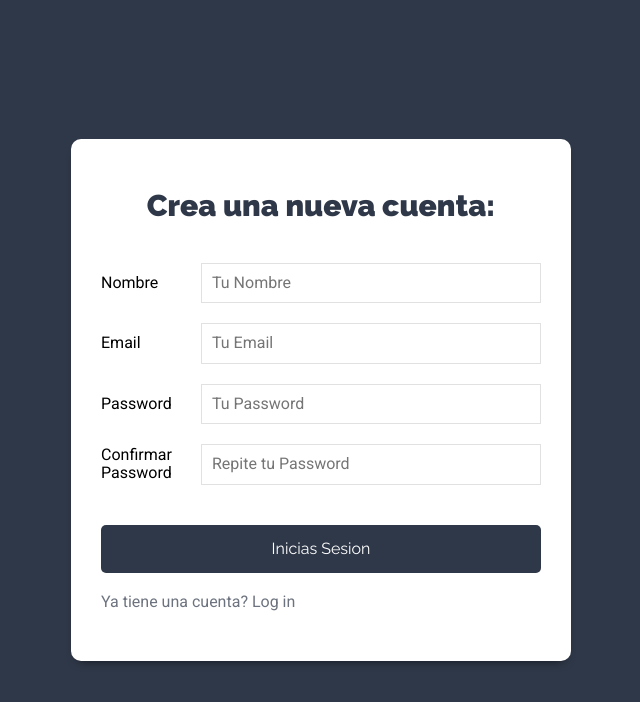
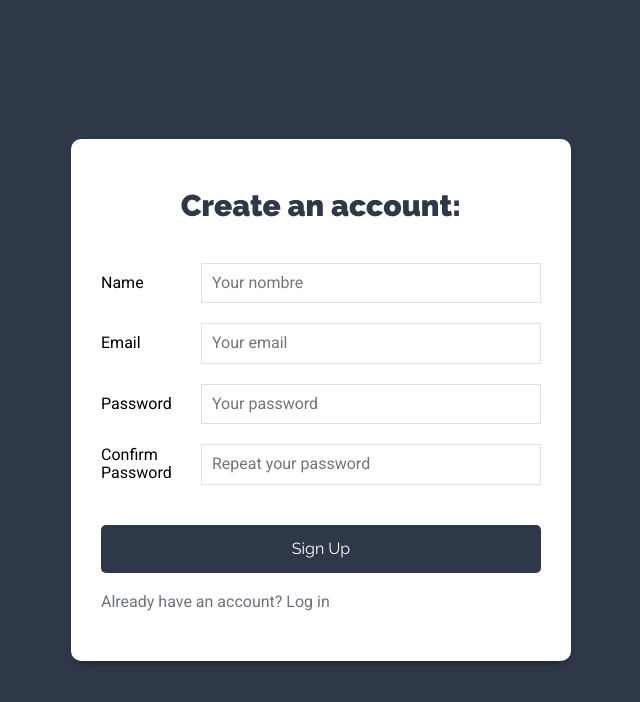
Before and after one commit to juliosalas89/tasks-frontend, a React (Create React App) app: page /nueva-cuenta in a window 1280 px wide. Shown: the top 702 px of the page, without its empty margins (319-959 px from the left). Built offline with nearby package versions, Linux system fonts and the light colour scheme.

Commit message:
se cambia el idioma de la app

```diff
--- a/src/components/auth/Login.js
+++ b/src/components/auth/Login.js
@@ -1,5 +1,4 @@
-import React, { useEffect, useState } from 'react';
-import { useContext } from 'react';
+import React, { useEffect, useState, useContext } from 'react';
 import { Link, useNavigate } from 'react-router-dom';
 import AlertasContext from '../../context/alertas/AlertasContext.js';
 import AuthContext from '../../context/autenticacion/AuthContext.js';
@@ -35,7 +34,7 @@ const Login = () => {
         e.preventDefault();
 
         if (email.trim() === '' || password.trim() === '') {
-            setAlerta('Ambos campos son obligatorios', 'alerta-error')
+            setAlerta('Please complete the information requested', 'alerta-error')
             return;
         }
 
@@ -48,7 +47,7 @@ const Login = () => {
         <div className='form-usuario'>
             {alerta ? (<div className={`alerta ${alerta.categoria}`}>{alerta.msj}</div>) : null}
             <div className='contenedor-form sombra-dark'>
-                <h1>Inicicar Sesion</h1>
+                <h1>Log in with your account</h1>
                 <form onSubmit={handleSubmit}>
                     <div className='campo-form'>
                         <label htmlFor="email">Email</label>
@@ -56,27 +55,27 @@ const Login = () => {
                             type="email"
                             id='email'
                             name='email'
-                            placeholder='Tu Email'
+                            placeholder='Your email'
                             onChange={handleChange}
                             value={email}
                         />
                     </div>
                     <div className='campo-form'>
-                        <label htmlFor="password">Email</label>
+                        <label htmlFor="password">Password</label>
                         <input
                             type="password"
                             id='password'
                             name='password'
-                            placeholder='Tu Password'
+                            placeholder='Your password'
                             onChange={handleChange}
                             value={password}
                         />
                     </div>
                     <div className="campo-form">
-                        <input type="submit" className='btn btn-primario btn-block' value='Inicias Sesion' />
+                        <input type="submit" className='btn btn-primario btn-block' value='Log In' />
                     </div>
                 </form>
-                <Link to={'/nueva-cuenta'} className='enlace-cuenta'>Eres nuevo? Crea una cuenta</Link>
+                <Link to={'/nueva-cuenta'} className='enlace-cuenta'>New around here? Create your account</Link>
             </div>
         </div>
     );
--- a/src/components/auth/NuevaCuenta.js
+++ b/src/components/auth/NuevaCuenta.js
@@ -41,15 +41,15 @@ const NuevaCuenta = () => {
             email.trim() === '' ||
             password.trim() === '' ||
             confirmar.trim() === '') {
-            setAlerta('Todos los campos son obligatorios', 'alerta-error')
+            setAlerta('Please complete the information requested', 'alerta-error')
             return;
         }
         if(password.trim().length < 6) {
-            setAlerta('El password debe tener al menos 6 caracteres', 'alerta-error')
+            setAlerta('password must have at least 6 characters', 'alerta-error')
             return;
         }
         if(password !== confirmar) {
-            setAlerta('El password no coincide', 'alerta-error')
+            setAlerta("password doesn't match", 'alerta-error')
             return;
         }
 
@@ -66,15 +66,15 @@ const NuevaCuenta = () => {
         <div className='form-usuario'>
             {alerta ? (<div className={`alerta ${alerta.categoria}`}>{alerta.msj}</div>) : null}
             <div className='contenedor-form sombra-dark'>
-                <h1>Crea una nueva cuenta:</h1>
+                <h1>Create an account:</h1>
                 <form onSubmit={handleSubmit}>
                     <div className='campo-form'>
-                        <label htmlFor="nombre">Nombre</label>
+                        <label htmlFor="nombre">Name</label>
                         <input
                             type="text"
                             id='nombre'
                             name='nombre'
-                            placeholder='Tu Nombre'
+                            placeholder='Your nombre'
                             onChange={handleChange}
                             value={nombre}
                         />
@@ -85,7 +85,7 @@ const NuevaCuenta = () => {
                             type="email"
                             id='email'
                             name='email'
-                            placeholder='Tu Email'
+                            placeholder='Your email'
                             onChange={handleChange}
                             value={email}
                         />
@@ -96,27 +96,27 @@ const NuevaCuenta = () => {
                             type="password"
                             id='password'
                             name='password'
-                            placeholder='Tu Password'
+                            placeholder='Your password'
                             onChange={handleChange}
                             value={password}
                         />
                     </div>
                     <div className='campo-form'>
-                        <label htmlFor="confirmar">Confirmar Password</label>
+                        <label htmlFor="confirmar">Confirm Password</label>
                         <input
                             type="password"
                             id='confirmar'
                             name='confirmar'
-                            placeholder='Repite tu Password'
+                            placeholder='Repeat your password'
                             onChange={handleChange}
                             value={confirmar}
                         />
                     </div>
                     <div className="campo-form">
-                        <input type="submit" className='btn btn-primario btn-block' value='Inicias Sesion' />
+                        <input type="submit" className='btn btn-primario btn-block' value='Sign Up' />
                     </div>
                 </form>
-                <Link to={'/'} className='enlace-cuenta'>Ya tiene una cuenta? Log in</Link>
+                <Link to={'/'} className='enlace-cuenta'>Already have an account? Log in</Link>
             </div>
         </div>
     );
--- a/src/components/layout/Barra.js
+++ b/src/components/layout/Barra.js
@@ -8,13 +8,13 @@ const Barra = () => {
     return (
         <header className='app-header'>
             {usuarioActual ?
-                <p className='nombre-usuario'>Hola <span>{usuarioActual.nombre}</span></p>
+                <p className='nombre-usuario'>Hi <span>{usuarioActual.nombre}</span></p>
                 : null}
             <nav className='nav-principal'>
                 <button
                     className='btn btn-blank cerrar-sesion'
                     onClick={cerrarSesion}
-                >Cerrar Sesion</button>
+                >Sign Out</button>
             </nav>
         </header>
     );
--- a/src/components/layout/Sidebar.js
+++ b/src/components/layout/Sidebar.js
@@ -8,7 +8,7 @@ const Sidebar = () => {
             <h1>MERN<span>Tasks</span></h1>
             <NuevoProyecto></NuevoProyecto>
             <div className='proyectos'>
-                <h2>Tus Proyectos</h2>
+                <h2>Your Projects</h2>
                 <ListadoProyectos></ListadoProyectos>
             </div>
         </aside>
--- a/src/components/proyectos/ListadoProyectos.js
+++ b/src/components/proyectos/ListadoProyectos.js
@@ -21,7 +21,7 @@ const ListadoProyectos = () => {
         //eslint-disable-next-line
     }, [usuarioActual])
 
-    if (proyectos.length === 0) return <p>No hay proyectos, crea un proyecto para empezar a trabajar</p>;
+    if (proyectos.length === 0) return <p>No projects yet, create a project to start...</p>;
 
     return (
         <ul className='listado-proyectos'>
--- a/src/components/tareas/ListadoTareas.js
+++ b/src/components/tareas/ListadoTareas.js
@@ -15,12 +15,12 @@ const ListadoTareas = () => {
 
     return (
         <Fragment>
-            <h2>Proyecto: {proyectoActual.nombre}</h2>
+            <h2>Project: {proyectoActual.nombre}</h2>
 
             <ul className='listado-tareas'>
                 {
                     tareasPorProyecto.length === 0 ? (
-                        <li className='tarea'><p>No hay tareas</p></li>
+                        <li className='tarea'><p>No tasks yet...</p></li>
                     ) : <TransitionGroup>
                         {tareasPorProyecto.map(tarea => (
                             <CSSTransition
@@ -38,7 +38,7 @@ const ListadoTareas = () => {
                 type='button'
                 className='btn incompleto'
                 onClick={() => eliminarProyecto(proyectoActual._id)}
-            >Eliminar Proyecto &times;</button>
+            >Delete this Project &times;</button>
         </Fragment>
     );
 };
```
Also changed, not shown: src/App.js (+0 -9 lines), src/components/proyectos/NuevoProyecto.js (+4 -4 lines), src/components/proyectos/Proyectos.js (+1 -12 lines), src/components/tareas/FormTarea.js (+4 -4 lines), src/components/tareas/Tarea.js (+4 -4 lines), 1 other file (tests, documents, lock files or other folders).
